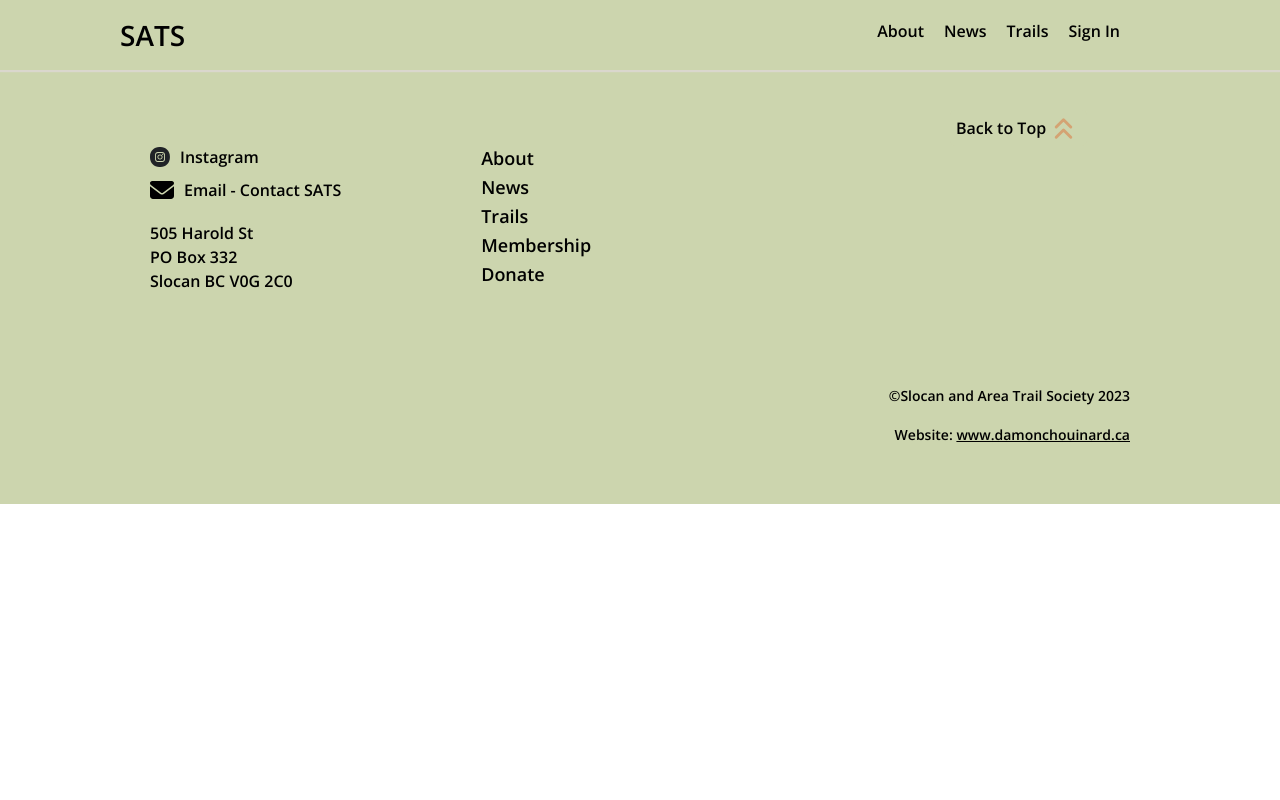
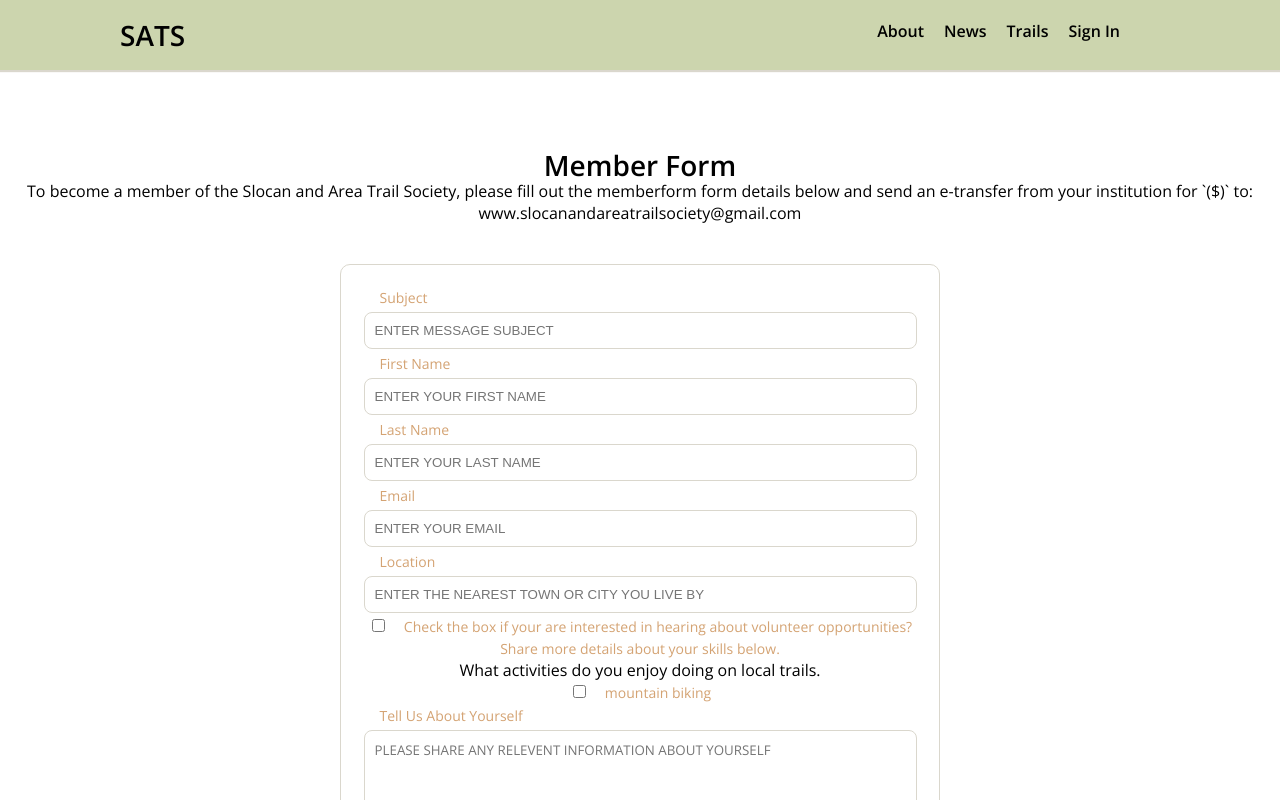
Before and after one commit to MrPreachez/saats, a React (Create React App) app: page /memberForm in a window 1280 px wide. Shown: the top 800 px of the page. Built offline with nearby package versions, Linux system fonts and the light colour scheme.

Commit message:
membership email form structure with checkbox input for additional info

```diff
--- a/src/App.js
+++ b/src/App.js
@@ -4,6 +4,7 @@ import Footer from "./components/Footer/Footer";
 import HomePage from "./pages/HomePage/HomePage";
 import MembershipPage from "./pages/MembershipPage/MembershipPage";
 import ContactPage from "./pages/ContactPage/ContactPage";
+import MemberForm from "./pages/MemberForm/MemberForm";
 import { BrowserRouter, Route, Routes } from "react-router-dom";
 import { useRef } from "react";
 import React from "react";
@@ -51,6 +52,8 @@ function App() {
             }
           />
           <Route path="/contact" element={<ContactPage />} />
+          <Route path="/memberForm" element={<MemberForm/>} />
+          {/* <Route path="/donateForm" element={<DonateForm/>} /> */}
         </Routes>
         <Footer
           aboutSectionRef={aboutSectionRef}
--- a/src/pages/ContactPage/ContactPage.js
+++ b/src/pages/ContactPage/ContactPage.js
@@ -1,18 +1,18 @@
-import "./ContactPage.scss"
+import "./ContactPage.scss";
 import React, { useRef } from "react";
 import emailjs from "@emailjs/browser";
 
-function ContactPage(){
-    const form = useRef();
+function ContactPage() {
+  const form = useRef();
   const sendEmail = (e) => {
     e.preventDefault();
 
     emailjs
       .sendForm(
-        "service_b5v6xym",
-        "contact_form",
+        "default_service",
+        "template_69jhlbc",
         form.current,
-        "Eke_eWLPEeWg5w8Yi"
+        "AsXnJHA7LiVbtOW3g"
       )
       .then(
         (result) => {
@@ -27,7 +27,8 @@ function ContactPage(){
 
   return (
     <main className="contact__section">
-      <h2 className="contact__title">Contact Damon by email</h2>
+      <h2 className="contact__title">Contact SATS</h2>
+      <p>To contact the Slocan and Area Trail Society, please fill out the contact form below and someone will get back to you as promptly as possible.</p>
       <form ref={form} onSubmit={sendEmail} className="contact__form">
         <div className="contact__subject--wrapper">
           <label className="contact__subject contact__label">Subject</label>
--- a/src/pages/ContactPage/ContactPage.scss
+++ b/src/pages/ContactPage/ContactPage.scss
@@ -3,3 +3,75 @@
 @use "../../styles/partials/mixins" as *;
 @use "../../styles/partials/typography";
 @use "../../styles/partials/variables" as *;
+
+
+
+.contact {
+    &__section{
+        width: 100%;
+        padding: 0 1rem 0 1rem;
+
+        @include tablet {
+            height: 80vh;
+        }
+
+    }
+    &__title {
+        padding: 2rem 2rem 0 2rem;
+
+        @include tablet {
+            padding: 8rem 0 0 0;
+        }
+    }
+    &__form {
+        padding:2rem;
+        margin: 4rem auto;
+        height: auto;
+        max-width: 60rem;
+        display:flex;
+        flex-direction: column;
+        border: 1px solid $secondaryC;
+        border-radius: 10px;
+        background-color: white;
+    }
+    &__subject--wrapper {
+        display: flex;
+        flex-direction: column;
+        align-items: flex-start;
+        padding: .25rem;
+
+    }
+    &__field {
+        border-radius:8px ;
+        border: 1px solid $secondaryC;
+        padding: 1rem;
+    }
+    &__subject-field {
+        width: 100%;
+    }
+    &__name--wrapper {
+        @extend .contact__subject--wrapper;
+    }
+    &__name-field {
+        width:100%;
+    }
+    &__email--wrapper {
+        @extend .contact__subject--wrapper;
+    }
+    &__email-field {
+        width: 100%;
+    }
+    &__message--wrapper {
+        @extend .contact__subject--wrapper;
+    }
+    &__message-field {
+        width: 100%;
+        height: 20rem;
+        margin-bottom: 2rem;
+        font-family: $font-stack;
+    }
+    &__button {
+        height: 2.4rem;
+        border-radius: 6px;
+    }
+}
--- /dev/null
+++ b/src/pages/MemberForm/MemberForm.js
@@ -0,0 +1,142 @@
+import "./MemberForm.scss";
+import React, { useRef, useState } from "react";
+import emailjs from "@emailjs/browser";
+
+function MemberForm() {
+  const form = useRef();
+
+  const [volunteerCheckbox, setVolunteerCheckbox] = useState(false);
+  const [activityCheckboxA, setActivityCheckboxA] = useState(false);
+
+  const sendEmail = (e) => {
+    e.preventDefault();
+
+    emailjs
+      .sendForm(
+        "default_service",
+        "membershipForm001",
+        e.target,
+        "AsXnJHA7LiVbtOW3g"
+      )
+      .then(
+        (result) => {
+          console.log(result.text);
+        },
+        (error) => {
+          console.log(error.text);
+        }
+      );
+    e.target.reset();
+  };
+
+  return (
+    <main className="memberform__section">
+      <h2 className="memberform__title">Member Form</h2>
+      <p>
+        To become a member of the Slocan and Area Trail Society, please fill out
+        the memberform form details below and send an e-transfer from your
+        institution for `(${})` to: www.slocanandareatrailsociety@gmail.com
+      </p>
+      <form
+        ref={form}
+        id="myForm"
+        onSubmit={sendEmail}
+        className="memberform__form"
+      >
+        <div className="memberform__subject--wrapper">
+          <label className="memberform__subject memberform__label">
+            Subject
+          </label>
+          <input
+            className="memberform__subject-field memberform__field"
+            type="text"
+            placeholder="ENTER MESSAGE SUBJECT"
+            name="from_subject"
+          />
+        </div>
+        <div className="memberform__name--wrapper">
+          <label className="memberform__name memberform__label">
+            First Name
+          </label>
+          <input
+            className="memberform__name-field memberform__field"
+            type="text"
+            placeholder="ENTER YOUR FIRST NAME"
+            name="first_name"
+          />
+        </div>
+        <div className="memberform__name--wrapper">
+          <label className="memberform__name memberform__label">
+            Last Name
+          </label>
+          <input
+            className="memberform__name-field memberform__field"
+            type="text"
+            placeholder="ENTER YOUR LAST NAME"
+            name="last_name"
+          />
+        </div>
+        <div className="memberform__email--wrapper">
+          <label className="memberform__email memberform__label">Email</label>
+          <input
+            className="memberform__email-field memberform__field"
+            type="email"
+            placeholder="ENTER YOUR EMAIL"
+            name="member_email"
+          />
+        </div>
+        <div className="memberform__area--wrapper">
+          <label className="memberform__area memberform__label">Location</label>
+          <input
+            className="memberform__area-field memberform__field"
+            type="text"
+            placeholder="ENTER THE NEAREST TOWN OR CITY YOU LIVE BY"
+            name="member_area"
+          />
+        </div>
+        <div className="memberform__volunteering--wrapper">
+          <input
+            className="volunteerCheckbox memberform__field"
+            type="checkbox"
+            id="volunteerID"
+            checked={volunteerCheckbox}
+            name="volunteerCheckbox"
+            onChange={(e) => setVolunteerCheckbox(e.target.checked)}
+          />
+          <label className="memberform__volunteering memberform__label">
+            Check the box if your are interested in hearing about volunteer
+            opportunities? Share more details about your skills below.
+          </label>
+        </div>
+        <p>What activities do you enjoy doing on local trails.</p>
+        <div className="memberform__activity--wrapperA">
+          <input
+            className="activityCheckboxA memberform__field"
+            type="checkbox"
+            id="activityID"
+            checked={activityCheckboxA}
+            name="activityCheckboxA"
+            onChange={(e) => setActivityCheckboxA(e.target.checked)}
+          />
+          <label className="memberform__volunteering memberform__label">
+            mountain biking
+          </label>
+        </div>
+        <div className="memberform__message--wrapper">
+          <label className="memberform__message memberform__label">
+            Tell Us About Yourself
+          </label>
+          <textarea
+            className="memberform__message-field memberform__field"
+            placeholder="PLEASE SHARE ANY RELEVENT INFORMATION ABOUT YOURSELF"
+            name="message"
+          />
+        </div>
+
+        <input className="memberform__button" type="submit" value="Send" />
+      </form>
+    </main>
+  );
+}
+
+export default MemberForm;
--- /dev/null
+++ b/src/pages/MemberForm/MemberForm.scss
@@ -0,0 +1,76 @@
+@use "../../styles/partials/global";
+@use "../../styles/partials/resets";
+@use "../../styles/partials/mixins" as *;
+@use "../../styles/partials/typography";
+@use "../../styles/partials/variables" as *;
+
+.memberform {
+  &__section {
+    width: 100%;
+    padding: 0 1rem 0 1rem;
+
+  }
+  &__title {
+    padding: 2rem 2rem 0 2rem;
+
+    @include tablet {
+      padding: 8rem 0 0 0;
+    }
+  }
+  &__form {
+    padding: 2rem;
+    margin: 4rem auto;
+    height: auto;
+    max-width: 60rem;
+    display: flex;
+    flex-direction: column;
+    border: 1px solid $secondaryC;
+    border-radius: 10px;
+    background-color: white;
+  }
+  &__subject--wrapper {
+    display: flex;
+    flex-direction: column;
+    align-items: flex-start;
+    padding: 0.25rem;
+  }
+  &__field {
+    border-radius: 8px;
+    border: 1px solid $secondaryC;
+    padding: 1rem;
+  }
+  &__subject-field {
+    width: 100%;
+  }
+  &__name--wrapper {
+    @extend .memberform__subject--wrapper;
+  }
+  &__name-field {
+    width: 100%;
+  }
+  &__email--wrapper {
+    @extend .memberform__subject--wrapper;
+  }
+  &__email-field {
+    width: 100%;
+  }
+  &__area--wrapper {
+    @extend .memberform__subject--wrapper;
+  }
+  &__area-field{
+    width: 100%;
+  }
+  &__message--wrapper {
+    @extend .memberform__subject--wrapper;
+  }
+  &__message-field {
+    width: 100%;
+    height: 20rem;
+    margin-bottom: 2rem;
+    font-family: $font-stack;
+  }
+  &__button {
+    height: 2.4rem;
+    border-radius: 6px;
+  }
+}
--- a/src/pages/MembershipPage/MembershipPage.js
+++ b/src/pages/MembershipPage/MembershipPage.js
@@ -1,8 +1,16 @@
 import { forwardRef } from "react";
 import "./MembershipPage.scss";
+import { useNavigate } from "react-router-dom";
 
 
-const MembershipPage = forwardRef(({memberTopRef, donateSectionRef}, ref)=> {
+const MembershipPage = forwardRef(({ memberTopRef, donateSectionRef }, ref) => {
+  const navigate = useNavigate();
+  const handleGeneralMemberBtn = () => {
+    navigate("/memberform")
+  }
+  const handleBusinessMemberBtn = () => {
+    navigate("/memberform")
+  }
   return (
     <section className="memberpage" id="memberTop" ref={memberTopRef}>
       <section className="memberpage__hero">
@@ -72,7 +80,7 @@ const MembershipPage = forwardRef(({memberTopRef, donateSectionRef}, ref)=> {
                 opportunity to support local trail enhancement projects and
                 planning.
               </p>
-              <button className="options__buyBTN">Buy</button>
+              <button onClick={handleGeneralMemberBtn}className="options__buyBTN">Buy</button>
             </section>
           </div>
           <div className="options__card-wrapB">
@@ -85,12 +93,18 @@ const MembershipPage = forwardRef(({memberTopRef, donateSectionRef}, ref)=> {
                 your logo will be highlighted on our sponsorship page and on
                 annual promotional material.
               </p>
-              <button className="options__buyBTN">Buy</button>
+              <button
+              onClick={handleBusinessMemberBtn}
+              className="options__buyBTN">Buy</button>
             </section>
           </div>
         </div>
       </section>
-      <section className="donate__body" id="donateSection" ref={donateSectionRef}>
+      <section
+        className="donate__body"
+        id="donateSection"
+        ref={donateSectionRef}
+      >
         <h2 className="donate__heading">Donate to SATS</h2>
         <h4 className="donate__subheading">Support Our Efforts</h4>
 
@@ -118,6 +132,6 @@ const MembershipPage = forwardRef(({memberTopRef, donateSectionRef}, ref)=> {
       </section>
     </section>
   );
-})
+});
 
 export default MembershipPage;
```
